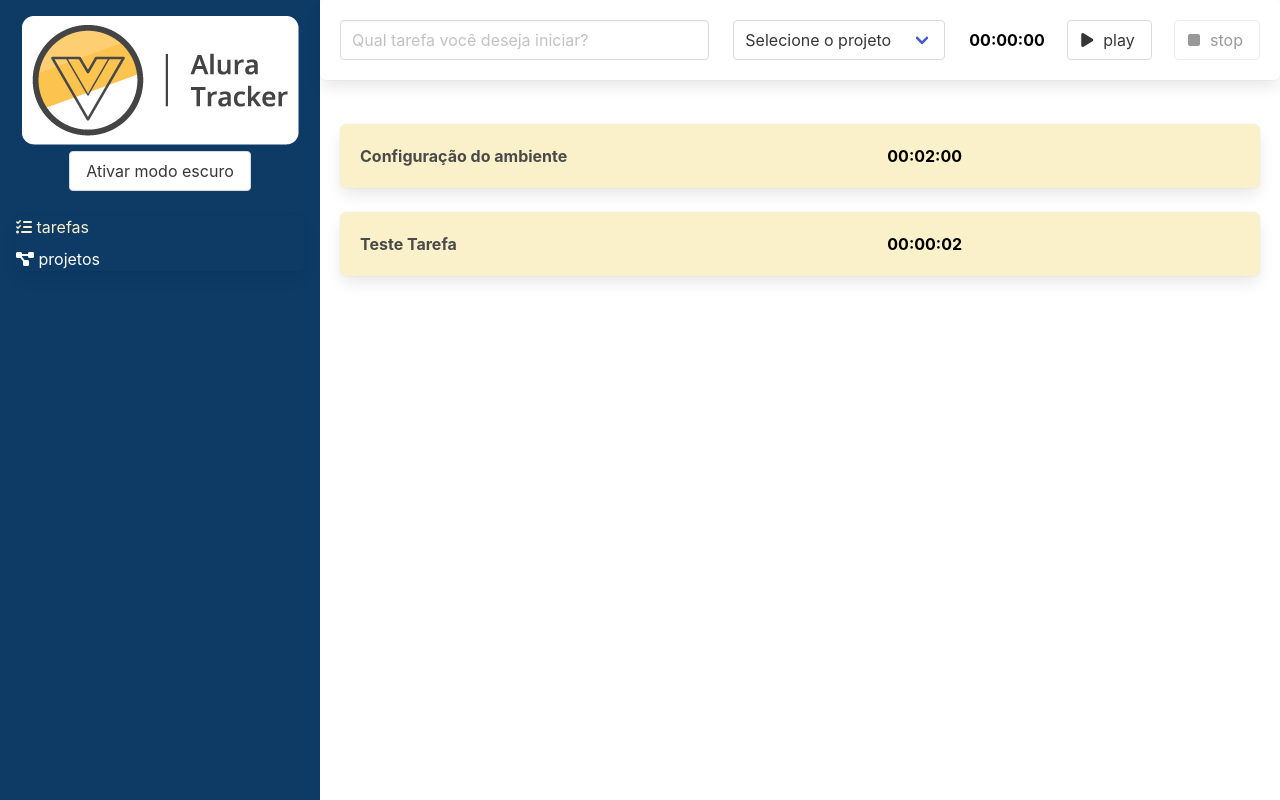
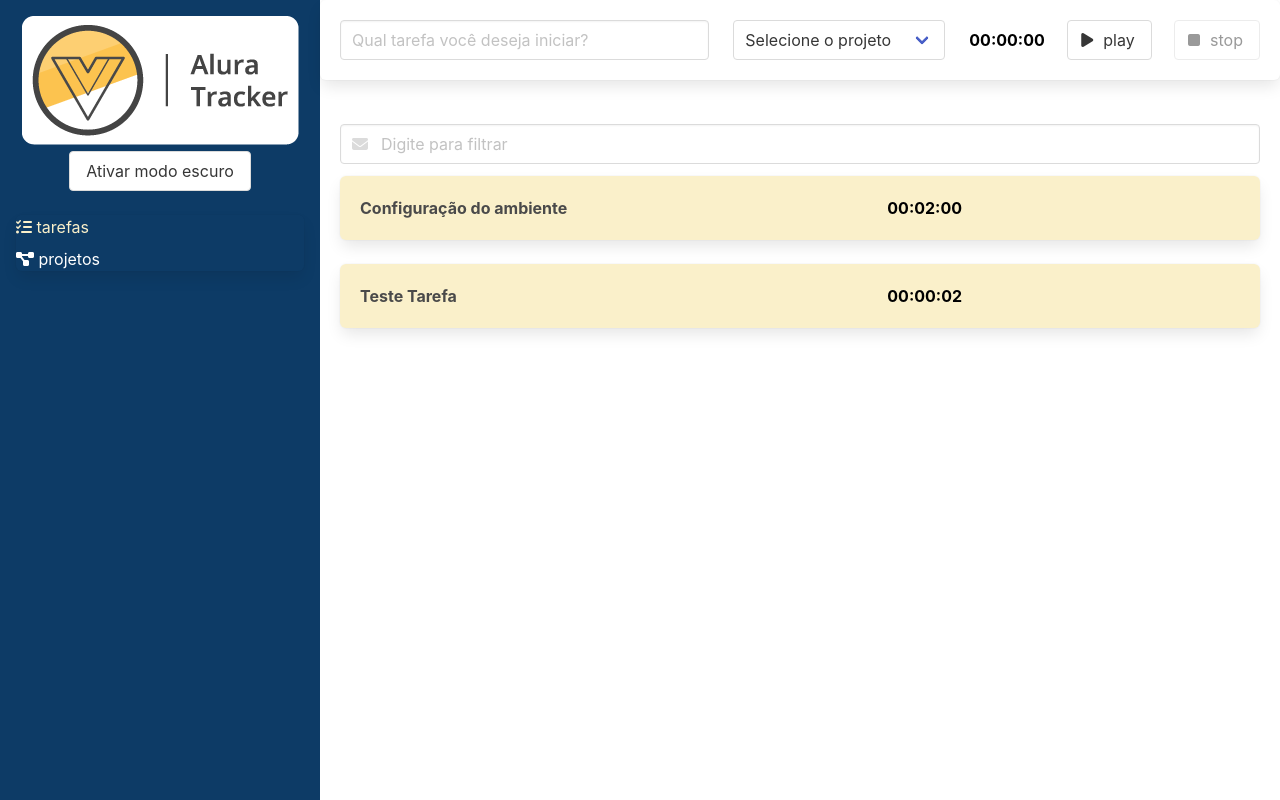
Before and after one commit to Godoy0722/alura-vue3-explorando-o-framework, a Vue app: page /#/ in a window 1280 px wide. Built offline with nearby package versions, Linux system fonts and the light colour scheme; data requests are answered from the project's data file.

Commit message:
finaliza capitulo de reatividade do curso

```diff
--- a/src/store/modules/tarefa/actions.ts
+++ b/src/store/modules/tarefa/actions.ts
@@ -9,9 +9,11 @@ import {ATUALIZA_TAREFA, CADASTRAR_TAREFAS, OBTER_TAREFAS} from "./action-types"
 const PREV_URL = 'tarefas';
 
 export const moduloTarefaActions: ActionTree<EstadoTarefa, Estado> = {
-    [OBTER_TAREFAS]: async ({ commit }) => {
+    [OBTER_TAREFAS]: async ({ commit }, filtro: string) => {
         try {
-            const { data } = await httpClient.get<ITarefa[]>(PREV_URL);
+            const url = (typeof filtro === 'undefined' || filtro.length === 0) ? PREV_URL : `${PREV_URL}?descricao=${filtro}`;
+
+            const { data } = await httpClient.get<ITarefa[]>(url);
             commit(DEFINIR_TAREFAS, data);
         } catch (error) {
             console.log(error);
--- a/src/views/Tarefas.vue
+++ b/src/views/Tarefas.vue
@@ -1,11 +1,20 @@
 <template>
   <Formulario @aoSalvarTarefa="salvarTarefa"/>
   <div class="lista">
-    <Tarefa v-for="(n, index) in tarefas" :key="index" :tarefa="n" @aoTarefaClicada="selecionarTarefa" />
-
     <Box v-if="tarefas.length === 0">
       Você não está muito produtivo hoje :(
     </Box>
+
+    <div class="field">
+      <p class="control has-icons-left">
+        <input type="text" class="input" placeholder="Digite para filtrar" v-model="filtro" />
+        <span class="icon is-small is-left">
+          <i class="fas fa-envelope"></i>
+        </span>
+      </p>
+    </div>
+
+    <Tarefa v-for="(n, index) in tarefas" :key="index" :tarefa="n" @aoTarefaClicada="selecionarTarefa" />
 
     <div class="modal" :class="{'is-active': tarefaSelecionada}" v-if="tarefaSelecionada">
       <div class="modal-background"></div>
@@ -30,7 +39,7 @@
 </template>
 
 <script lang="ts">
-import {computed, defineComponent, ref} from "vue";
+import {computed, defineComponent, ref, watchEffect} from "vue";
 import Box from "@/components/Box.vue";
 import Tarefa from "@/components/Tarefa.vue";
 import Formulario from "@/components/Formulario.vue";
@@ -47,6 +56,7 @@ export default defineComponent({
   setup() {
     const store = useStore();
     const tarefaSelecionada = ref<ITarefa | null>(null);
+    const filtro = ref('');
 
     Promise.all([
       store.dispatch(OBTER_TAREFAS),
@@ -78,6 +88,10 @@ export default defineComponent({
       store.dispatch(ATUALIZA_TAREFA, tarefaSelecionada);
     }
 
+    watchEffect(() => {
+      store.dispatch(OBTER_TAREFAS, filtro.value);
+    });
+
     return {
       tarefas: computed(() => store.state.moduloTarefa.tarefas),
       tarefaSelecionada,
@@ -85,6 +99,7 @@ export default defineComponent({
       selecionarTarefa,
       fecharModal,
       alterarTarefa,
+      filtro,
     }
   }
 });
```
